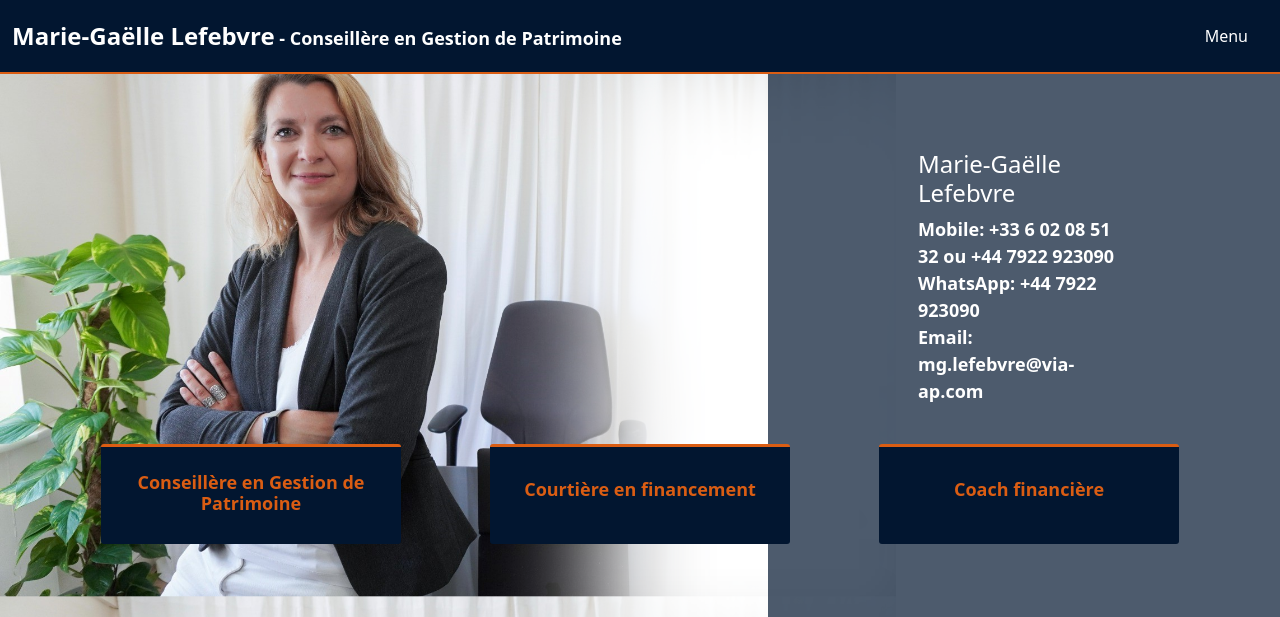
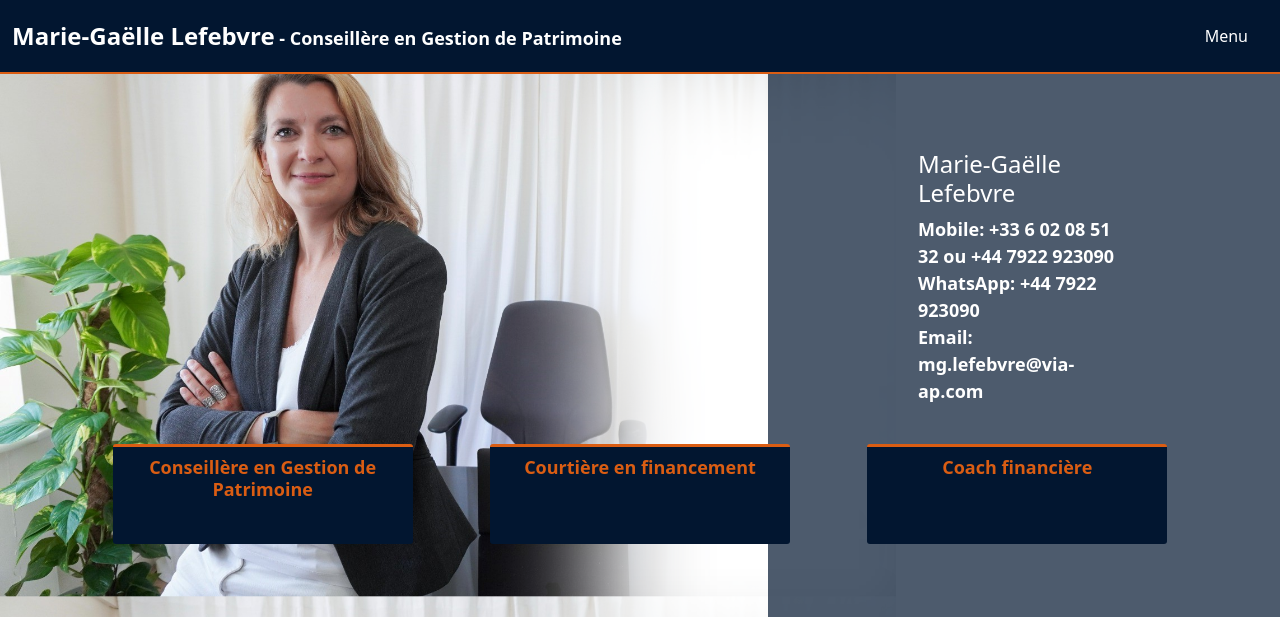
Before and after one commit to AugustinLefebvre/MG, a PHP site: page / in a window 1280 px wide; the page is wider, and only the part inside the window is pictured. Shown: the top 617 px of that part. Run offline with PHP 8.4, Linux system fonts and the light colour scheme; some libraries are stand-ins or nearby versions.

Commit message:
progress Responsive

```diff
--- a/index.html
+++ b/index.html
@@ -3,7 +3,8 @@
     <head>
         <title>Marie-Gaëlle Lefebvre</title>
         <meta http-equiv="Content-Type" content="text/html;charset=UTF-8">
-        <meta name="viewport" content="width=device-width, initial-scale=1">
+        <meta name="viewport" content="width=device-width, initial-scale=1.0">
+        <meta name="keywords" content="Conseil, Gestion de patrimoine, Coaching financier, Courtage, Courtier, finance">
         <meta name="description" content="Présentation des activités de Mme Marie-Gaëlle Lefebvre en Courtage, en Gestion de patrimoine et en coaching">
         <link href="https://cdn.jsdelivr.net/npm/bootstrap@5.3.0-alpha3/dist/css/bootstrap.min.css" rel="stylesheet" integrity="sha384-KK94CHFLLe+nY2dmCWGMq91rCGa5gtU4mk92HdvYe+M/SXH301p5ILy+dN9+nJOZ" crossorigin="anonymous">
         <link href="./styles.css" rel="stylesheet"/>
@@ -52,31 +53,29 @@
                 Email: <a href="#">mg.lefebvre@via-ap.com</a>
             </div>
 
-            <div class="d-flex button-section-container">
-                <a href="#section-CGP-1" class="section-button d-flex flex-column">
+            <div class="button-section-container row">
+                <a href="#section-CGP-1" class="section-button col-4">
                     <h4 class="o-text">Conseillère en Gestion de Patrimoine</h4>
-                    <span></span>
                 </a>
-                <a href="#section-courtage-1" class="section-button d-flex flex-column">
+                <a href="#section-courtage-1" class="section-button col-4">
                     <h4 class="o-text">Courtière en financement</h4>
-                    <span></span>
                 </a>
-                <a href="#section-coaching-1" class="section-button d-flex flex-column">
+                <a href="#section-coaching-1" class="section-button col-4">
                     <h4 class="o-text">Coach financière</h4>
-                    <span></span>
                 </a>
             </div>
         </div>
         <!-- fin homepage -->
         <!-- début certifs  -->
-        <div id="certif" class="certifications d-flex justify-content-evenly">
-            <div class="d-flex justify-content-evenly">
+        <div id="certif" class="certifications row">
+            <div class="col-md-12 col-lg-6">
                 <img class="certif-icon" src="./logocertif.png" alt="img certif master GdP"/>
-                <span class="align-self-center">Master en Gestion de Patrimoine</span>
+                <div class="certif-text one-line">Master en Gestion de Patrimoine</div>
             </div>
-            <div class="d-flex justify-content-evenly">
+            <div class="col-md-12 col-lg-6">
                 <img class="certif-icon" src="./logocertif.png" alt="img certif AMF"/>
-                <span class="align-self-center">Certification AMF<br/><p class="cert-details">(Autorité des Marchés Financiers)</p></span>
+                <div class="certif-text two-lines">Certification AMF<br/>(Autorité des Marchés Financiers)</div>
+                <!-- <span>Certification AMF<br/><p class="cert-details">(Autorité des Marchés Financiers)</p></span> -->
             </div>
         </div>
         <!-- fin certifs  -->
@@ -108,7 +107,7 @@
             </div>
             <div class="video-right col-lg-7 col-md-12">
                 <iframe
-                    class="video-embed"
+                    class="video-embed video-mg-pres"
                     src="https://www.youtube.com/embed/r6kHiEVDCBc"
                     title="Marie-Gaëlle lefebvre présentation"
                     frameborder="0"
@@ -206,7 +205,7 @@
                 </div>
                 <div class="col-lg-6 col-md-12">
                     <iframe
-                        class="video-embed-cgp"
+                        class="video-embed video-embed-cgp"
                         src="https://www.youtube.com/embed/aAABIQWj5Bk"
                         title="Conseil en gestion de patrimoine"
                         frameborder="0"
@@ -281,7 +280,7 @@
         <div id="section-courtage-2" class="other-section row gx-0">
             <div class="col-lg-6 col-md-12">
                 <iframe
-                    class="video-embed-courting"
+                    class="video-embed video-embed-courting"
                     src="https://www.youtube.com/embed/2B7MAkquFUo"
                     title="présentation courtage"
                     frameborder="0"
--- a/styles.css
+++ b/styles.css
@@ -151,9 +145,10 @@ h3 {
 }
 
 .button-section-container {
-    margin: 100px 0 0;
+    margin: 100px 62px 0;
     top: 50%;
     position: relative;
+    display: flex;
 }
 
 .section-button {
@@ -163,6 +158,11 @@ h3 {
     min-width: 300px;
     max-width: 300px;
     min-height: 100px;
+    margin: auto;
+    /* display: flex;
+    align-self: center;
+    justify-content: space-evenly;
+    flex-direction: column; */
 }
 
 .section-button h4 {
```
Also changed, not shown: other parts of styles.css (+92 -19 lines).
